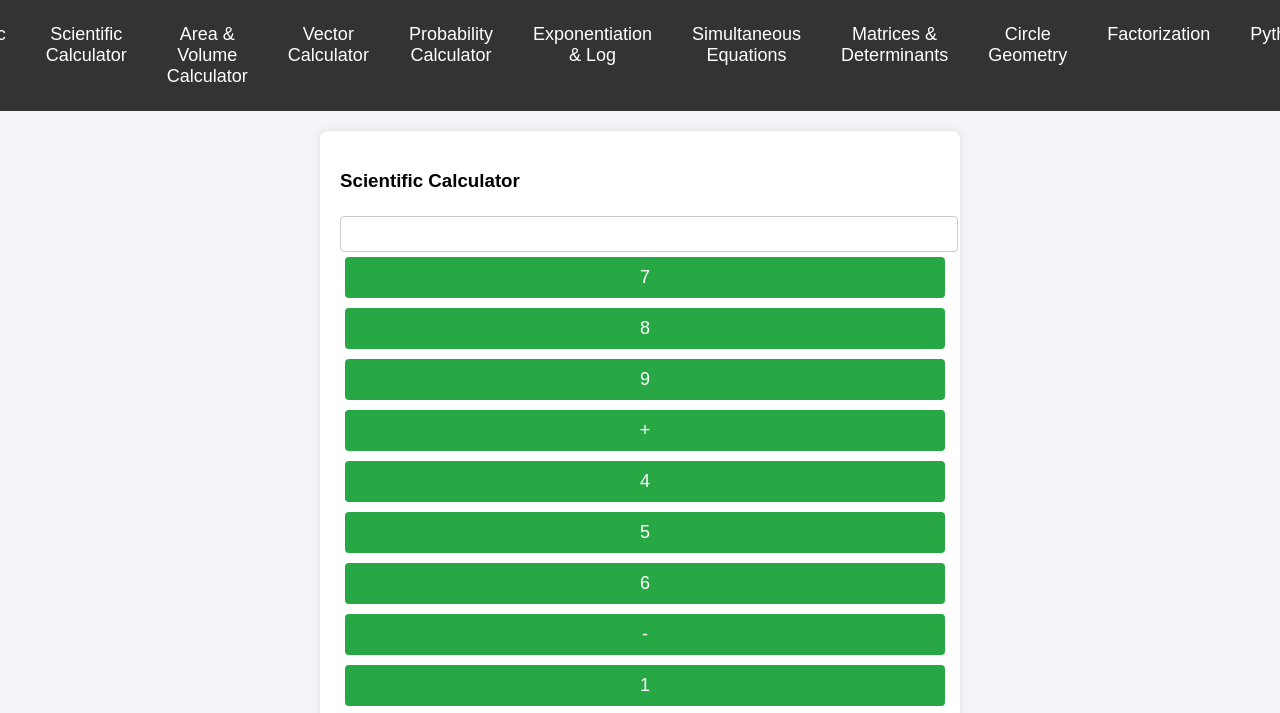
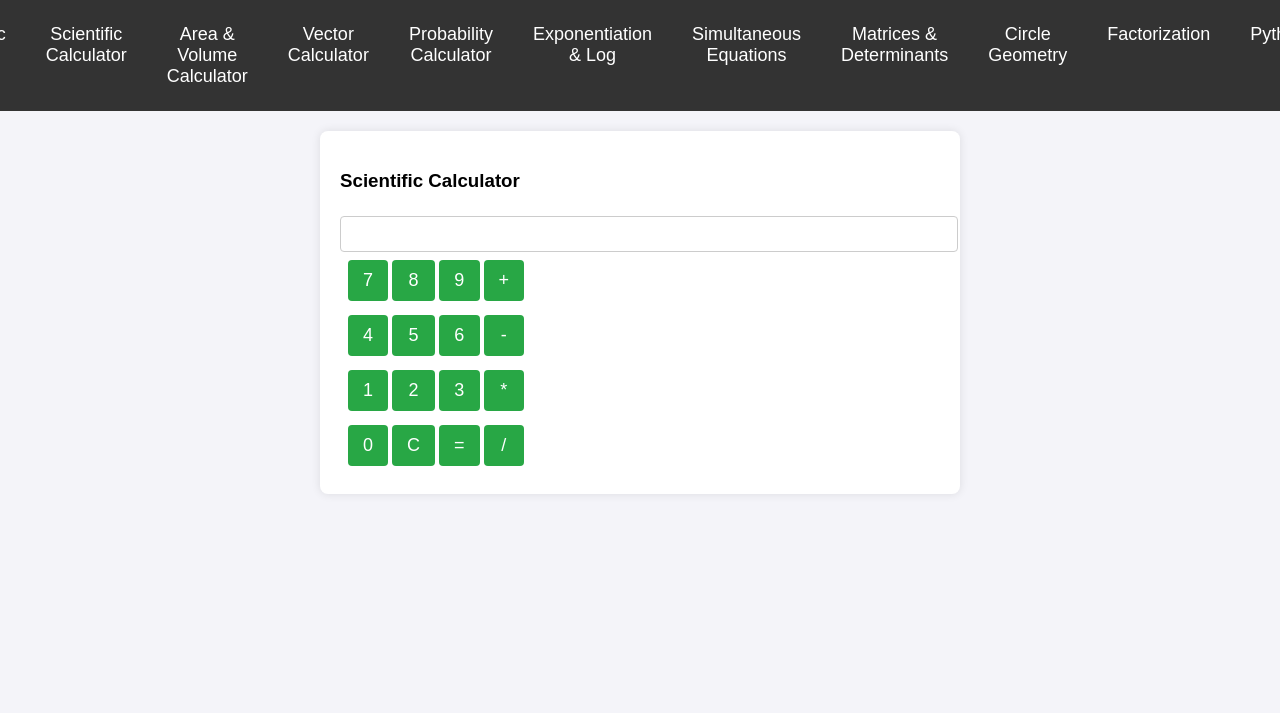
Before and after one commit to code2344/Pythagsolver, a plain HTML site: page test.html in a window 1280 px wide. Both pictures are taken after a click on the link "Scientific Calculator". Shown: the part 78-791 px from the top of the page. Drawn offline with Linux system fonts and the light colour scheme.

Commit message:
added table to scicalc

```diff
--- a/test.html
+++ b/test.html
@@ -129,30 +129,32 @@
     <div id="scientific" class="container calculator">
         <h3>Scientific Calculator</h3>
         <input type="text" id="scientificInput" readonly>
-        <div>
-            <button class="calc-button" onclick="appendNumber(7)">7</button>
-            <button class="calc-button" onclick="appendNumber(8)">8</button>
-            <button class="calc-button" onclick="appendNumber(9)">9</button>
-            <button class="calc-button" onclick="appendOperator('+')">+</button>
-        </div>
-        <div>
-            <button class="calc-button" onclick="appendNumber(4)">4</button>
-            <button class="calc-button" onclick="appendNumber(5)">5</button>
-            <button class="calc-button" onclick="appendNumber(6)">6</button>
-            <button class="calc-button" onclick="appendOperator('-')">-</button>
-        </div>
-        <div>
-            <button class="calc-button" onclick="appendNumber(1)">1</button>
-            <button class="calc-button" onclick="appendNumber(2)">2</button>
-            <button class="calc-button" onclick="appendNumber(3)">3</button>
-            <button class="calc-button" onclick="appendOperator('*')">*</button>
-        </div>
-        <div>
-            <button class="calc-button" onclick="appendNumber(0)">0</button>
-            <button class="calc-button" onclick="clearScientific()">C</button>
-            <button class="calc-button" onclick="calculateScientific()">=</button>
-            <button class="calc-button" onclick="appendOperator('/')">/</button>
-        </div>
+        <table>
+            <tr>
+                <td><button class="calc-button" onclick="appendNumber(7)">7</button></td>
+                <td><button class="calc-button" onclick="appendNumber(8)">8</button></td>
+                <td><button class="calc-button" onclick="appendNumber(9)">9</button></td>
+                <td><button class="calc-button" onclick="appendOperator('+')">+</button></td>
+            </tr>
+            <tr>
+                <td><button class="calc-button" onclick="appendNumber(4)">4</button></td>
+                <td><button class="calc-button" onclick="appendNumber(5)">5</button></td>
+                <td><button class="calc-button" onclick="appendNumber(6)">6</button></td>
+                <td><button class="calc-button" onclick="appendOperator('-')">-</button></td>
+            </tr>
+            <tr>
+                <td><button class="calc-button" onclick="appendNumber(1)">1</button></td>
+                <td><button class="calc-button" onclick="appendNumber(2)">2</button></td>
+                <td><button class="calc-button" onclick="appendNumber(3)">3</button></td>
+                <td><button class="calc-button" onclick="appendOperator('*')">*</button></td>
+            </tr>
+            <tr>
+                <td><button class="calc-button" onclick="appendNumber(0)">0</button></td>
+                <td><button class="calc-button" onclick="clearScientific()">C</button></td>
+                <td><button class="calc-button" onclick="calculateScientific()">=</button></td>
+                <td><button class="calc-button" onclick="appendOperator('/')">/</button></td>
+            </tr>
+        </table>
     </div>
 
     <!-- Area and Volume Calculator -->
```
